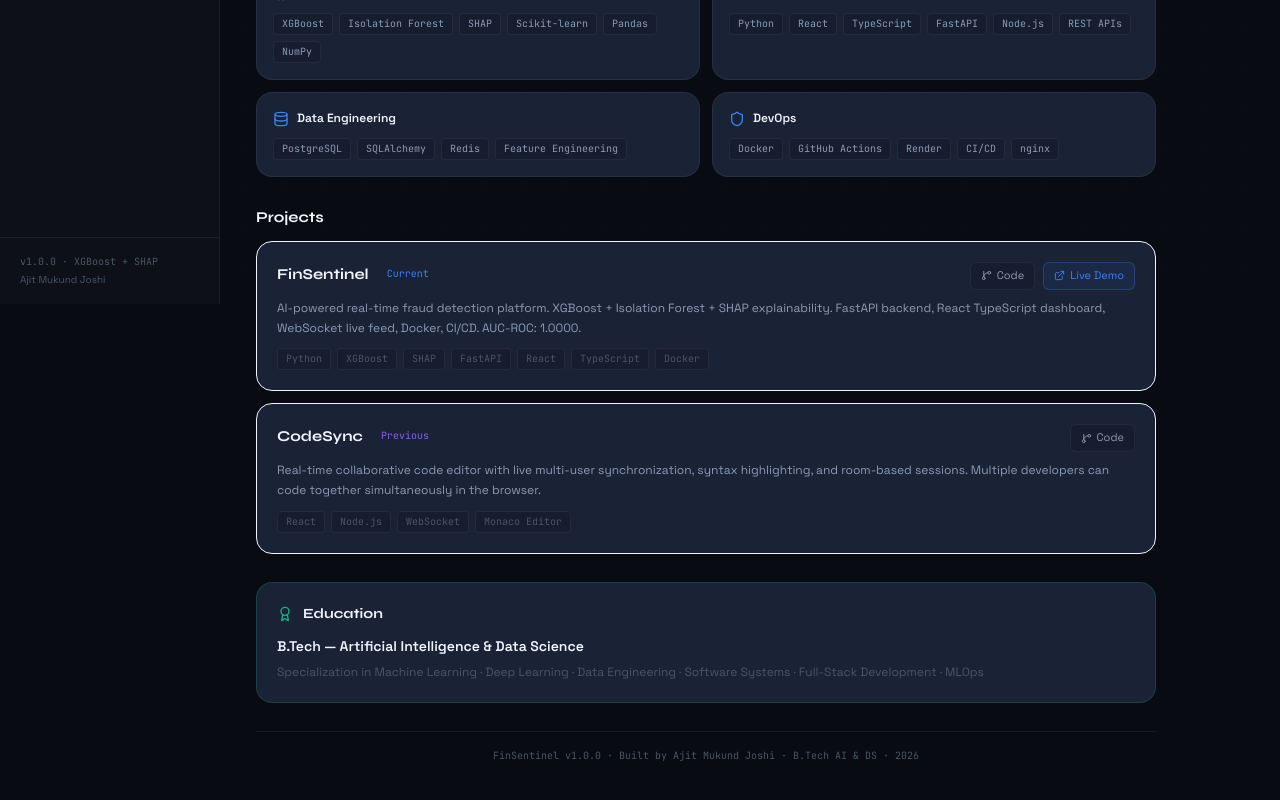
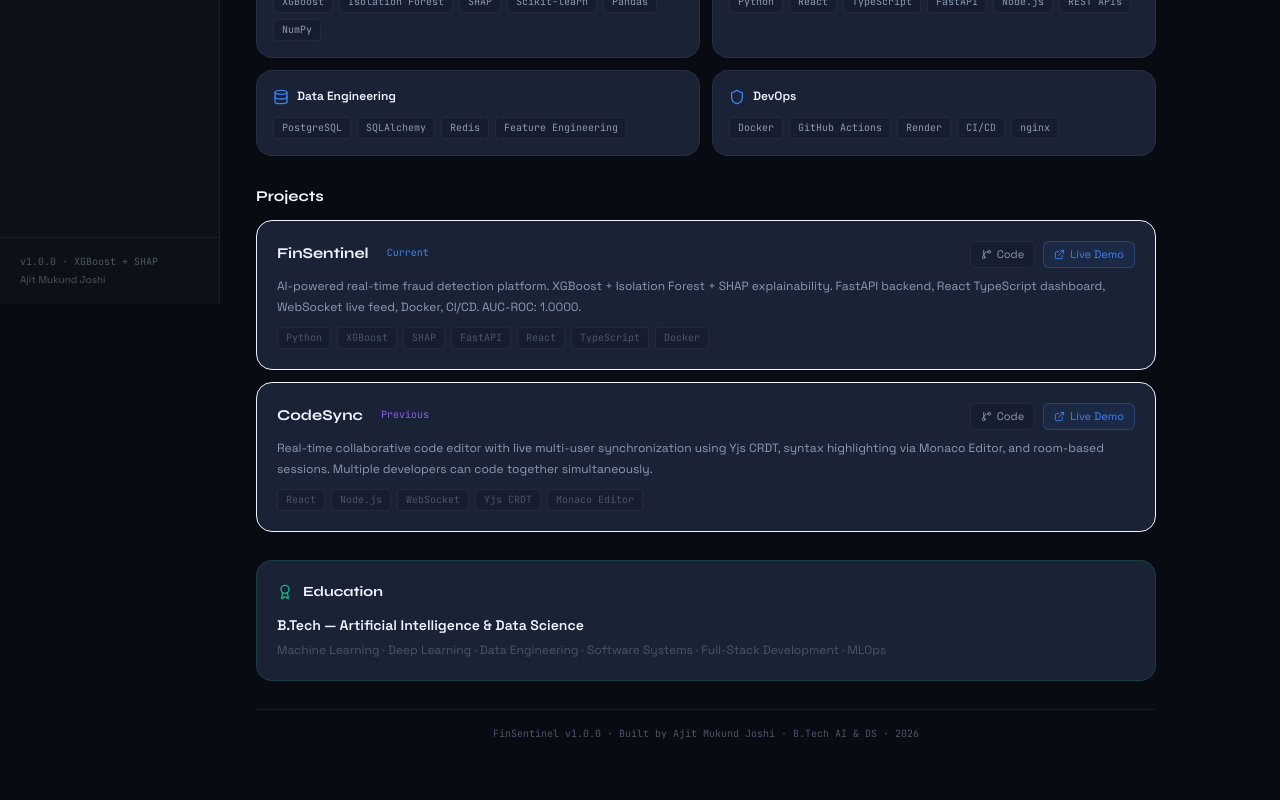
Before and after one commit to Ajitjoshi07/finsentinel, a React (Create React App) app in the folder frontend/: page /about in a window 1280 px wide. Shown: the part 496-1296 px from the top of the page. Built offline with nearby package versions, Linux system fonts and the light colour scheme; no server answers.

Commit message:
fix: PostgreSQL charts, Stop button, CodeSync live link, detailed README

```diff
--- a/frontend/src/pages/About.tsx
+++ b/frontend/src/pages/About.tsx
@@ -3,30 +3,28 @@ import { ExternalLink, GitBranch, Brain, Code2, Database, Shield, Award } from '
 
 export default function About() {
   const skills = [
-    { icon: <Brain size={16}/>, label: 'AI / Machine Learning', items: ['XGBoost', 'Isolation Forest', 'SHAP', 'Scikit-learn', 'Pandas', 'NumPy'] },
-    { icon: <Code2 size={16}/>, label: 'Software Development', items: ['Python', 'React', 'TypeScript', 'FastAPI', 'Node.js', 'REST APIs'] },
-    { icon: <Database size={16}/>, label: 'Data Engineering', items: ['PostgreSQL', 'SQLAlchemy', 'Redis', 'Feature Engineering'] },
-    { icon: <Shield size={16}/>, label: 'DevOps', items: ['Docker', 'GitHub Actions', 'Render', 'CI/CD', 'nginx'] },
+    { icon: <Brain size={16}/>, label: 'AI / Machine Learning', items: ['XGBoost','Isolation Forest','SHAP','Scikit-learn','Pandas','NumPy'] },
+    { icon: <Code2 size={16}/>, label: 'Software Development', items: ['Python','React','TypeScript','FastAPI','Node.js','REST APIs'] },
+    { icon: <Database size={16}/>, label: 'Data Engineering', items: ['PostgreSQL','SQLAlchemy','Redis','Feature Engineering'] },
+    { icon: <Shield size={16}/>, label: 'DevOps', items: ['Docker','GitHub Actions','Render','CI/CD','nginx'] },
   ];
 
   const projects = [
     {
       name: 'FinSentinel',
       desc: 'AI-powered real-time fraud detection platform. XGBoost + Isolation Forest + SHAP explainability. FastAPI backend, React TypeScript dashboard, WebSocket live feed, Docker, CI/CD. AUC-ROC: 1.0000.',
-      tech: ['Python', 'XGBoost', 'SHAP', 'FastAPI', 'React', 'TypeScript', 'Docker'],
+      tech: ['Python','XGBoost','SHAP','FastAPI','React','TypeScript','Docker'],
       github: 'https://github.com/Ajitjoshi07/finsentinel',
       demo: 'https://finsentinel-ui.onrender.com',
-      badge: 'Current',
-      badgeColor: 'var(--accent-primary)',
+      badge: 'Current', badgeColor: 'var(--accent-primary)',
     },
     {
       name: 'CodeSync',
-      desc: 'Real-time collaborative code editor with live multi-user synchronization, syntax highlighting, and room-based sessions. Multiple developers can code together simultaneously in the browser.',
-      tech: ['React', 'Node.js', 'WebSocket', 'Monaco Editor'],
-      github: 'https://github.com/Ajitjoshi07/codesync',
-      demo: null,
-      badge: 'Previous',
-      badgeColor: 'var(--accent-violet)',
+      desc: 'Real-time collaborative code editor with live multi-user synchronization using Yjs CRDT, syntax highlighting via Monaco Editor, and room-based sessions. Multiple developers can code together simultaneously.',
+      tech: ['React','Node.js','WebSocket','Yjs CRDT','Monaco Editor'],
+      github: 'https://github.com/Ajitjoshi07/Ajitjoshi-codesync',
+      demo: 'https://ajitjoshi-codesync.onrender.com/',
+      badge: 'Previous', badgeColor: 'var(--accent-violet)',
     },
   ];
 
@@ -40,20 +38,15 @@ export default function About() {
       {/* Hero */}
       <div className="card" style={{ padding: 28, borderColor: 'rgba(59,130,246,0.2)' }}>
         <div style={{ display: 'flex', gap: 24, alignItems: 'flex-start', flexWrap: 'wrap' }}>
-          <div style={{
-            width: 80, height: 80, borderRadius: '50%',
-            background: 'linear-gradient(135deg, #3b82f6, #8b5cf6)',
-            display: 'flex', alignItems: 'center', justifyContent: 'center',
-            fontSize: 28, fontFamily: 'var(--font-display)', fontWeight: 800, color: '#fff', flexShrink: 0,
-          }}>AJ</div>
+          <div style={{ width: 80, height: 80, borderRadius: '50%', background: 'linear-gradient(135deg, #3b82f6, #8b5cf6)', display: 'flex', alignItems: 'center', justifyContent: 'center', fontSize: 28, fontFamily: 'var(--font-display)', fontWeight: 800, color: '#fff', flexShrink: 0 }}>AJ</div>
           <div style={{ flex: 1 }}>
             <div style={{ fontFamily: 'var(--font-display)', fontSize: 22, fontWeight: 800, marginBottom: 2 }}>Ajit Mukund Joshi</div>
             <div style={{ fontSize: 13, color: 'var(--accent-primary)', fontWeight: 600, marginBottom: 8 }}>AI Engineer & Software Developer</div>
             <div style={{ fontSize: 12, color: 'var(--text-secondary)', lineHeight: 1.8, marginBottom: 14 }}>
-              B.Tech in Artificial Intelligence & Data Science. Expert in end-to-end ML pipelines, full-stack development, and building production-grade AI systems. Passionate about fintech engineering and building systems that matter at scale — not just models, but the complete platform around them.
+              B.Tech in Artificial Intelligence & Data Science. Expert in end-to-end ML pipelines, full-stack development, and building production-grade AI systems. Passionate about fintech engineering and building systems that matter at scale.
             </div>
             <div style={{ display: 'flex', gap: 8, flexWrap: 'wrap', marginBottom: 14 }}>
-              {['B.Tech AI & DS', 'AI Engineer', 'Software Developer', 'Full-Stack', 'MLOps', 'Fintech'].map(b => (
+              {['B.Tech AI & DS','AI Engineer','Software Developer','Full-Stack','MLOps','Fintech'].map(b => (
                 <span key={b} style={{ fontSize: 10, padding: '3px 10px', borderRadius: 99, background: 'rgba(59,130,246,0.1)', color: 'var(--accent-primary)', border: '1px solid rgba(59,130,246,0.2)', fontFamily: 'var(--font-mono)' }}>{b}</span>
               ))}
             </div>
@@ -61,7 +54,7 @@ export default function About() {
               <a href="https://github.com/Ajitjoshi07" target="_blank" rel="noopener noreferrer" style={{ display: 'flex', alignItems: 'center', gap: 6, padding: '6px 14px', borderRadius: 8, background: 'var(--bg-elevated)', border: '1px solid var(--border)', color: 'var(--text-primary)', fontSize: 12, textDecoration: 'none' }}>
                 <GitBranch size={13}/> GitHub
               </a>
-              <a href="https://www.linkedin.com/in/ajit-joshi-ai-engineer" target="_blank" rel="noopener noreferrer" style={{ display: 'flex', alignItems: 'center', gap: 6, padding: '6px 14px', borderRadius: 8, background: 'rgba(10,102,194,0.1)', border: '1px solid rgba(10,102,194,0.3)', color: '#4a9edd', fontSize: 12, textDecoration: 'none' }}>
+              <a href="https://www.linkedin.com/in/ajit-joshi-ai-engineer?utm_source=share&utm_campaign=share_via&utm_content=profile&utm_medium=android_app" target="_blank" rel="noopener noreferrer" style={{ display: 'flex', alignItems: 'center', gap: 6, padding: '6px 14px', borderRadius: 8, background: 'rgba(10,102,194,0.1)', border: '1px solid rgba(10,102,194,0.3)', color: '#4a9edd', fontSize: 12, textDecoration: 'none' }}>
                 <ExternalLink size={13}/> LinkedIn
               </a>
               <a href="https://leetcode.com/u/ajit_joshi_/" target="_blank" rel="noopener noreferrer" style={{ display: 'flex', alignItems: 'center', gap: 6, padding: '6px 14px', borderRadius: 8, background: 'rgba(245,158,11,0.1)', border: '1px solid rgba(245,158,11,0.3)', color: 'var(--accent-amber)', fontSize: 12, textDecoration: 'none' }}>
@@ -105,7 +98,7 @@ export default function About() {
                 </div>
                 <div style={{ display: 'flex', gap: 8 }}>
                   <a href={proj.github} target="_blank" rel="noopener noreferrer" style={{ display: 'flex', alignItems: 'center', gap: 5, fontSize: 11, color: 'var(--text-secondary)', textDecoration: 'none', padding: '4px 10px', borderRadius: 6, border: '1px solid var(--border)', background: 'var(--bg-elevated)' }}><GitBranch size={11}/> Code</a>
-                  {proj.demo && <a href={proj.demo} target="_blank" rel="noopener noreferrer" style={{ display: 'flex', alignItems: 'center', gap: 5, fontSize: 11, color: 'var(--accent-primary)', textDecoration: 'none', padding: '4px 10px', borderRadius: 6, border: '1px solid rgba(59,130,246,0.3)', background: 'rgba(59,130,246,0.08)' }}><ExternalLink size={11}/> Live Demo</a>}
+                  <a href={proj.demo} target="_blank" rel="noopener noreferrer" style={{ display: 'flex', alignItems: 'center', gap: 5, fontSize: 11, color: 'var(--accent-primary)', textDecoration: 'none', padding: '4px 10px', borderRadius: 6, border: '1px solid rgba(59,130,246,0.3)', background: 'rgba(59,130,246,0.08)' }}><ExternalLink size={11}/> Live Demo</a>
                 </div>
               </div>
               <p style={{ fontSize: 12, color: 'var(--text-secondary)', lineHeight: 1.7, marginBottom: 10 }}>{proj.desc}</p>
@@ -126,15 +119,11 @@ export default function About() {
           <span style={{ fontFamily: 'var(--font-display)', fontSize: 14, fontWeight: 700 }}>Education</span>
         </div>
         <div style={{ fontSize: 14, fontWeight: 600, marginBottom: 4 }}>B.Tech — Artificial Intelligence & Data Science</div>
-        <div style={{ fontSize: 12, color: 'var(--text-muted)', lineHeight: 1.7 }}>
-          Specialization in Machine Learning · Deep Learning · Data Engineering · Software Systems · Full-Stack Development · MLOps
-        </div>
+        <div style={{ fontSize: 12, color: 'var(--text-muted)', lineHeight: 1.7 }}>Machine Learning · Deep Learning · Data Engineering · Software Systems · Full-Stack Development · MLOps</div>
       </div>
 
       <div style={{ textAlign: 'center', padding: '16px 0', borderTop: '1px solid var(--border)' }}>
-        <div style={{ fontSize: 10, color: 'var(--text-muted)', fontFamily: 'var(--font-mono)' }}>
-          FinSentinel v1.0.0 · Built by Ajit Mukund Joshi · B.Tech AI & DS · 2026
-        </div>
+        <div style={{ fontSize: 10, color: 'var(--text-muted)', fontFamily: 'var(--font-mono)' }}>FinSentinel v1.0.0 · Built by Ajit Mukund Joshi · B.Tech AI & DS · 2026</div>
       </div>
     </div>
   );
--- a/frontend/src/pages/Simulator.tsx
+++ b/frontend/src/pages/Simulator.tsx
@@ -1,43 +1,15 @@
-import React, { useState } from 'react';
-import { Zap, AlertTriangle, Activity, TrendingUp, Play } from 'lucide-react';
+import React, { useState, useRef } from 'react';
+import { Zap, AlertTriangle, Activity, TrendingUp, Play, Square, RefreshCw } from 'lucide-react';
 import { simulate } from '../api/client';
 import { useStore } from '../store';
 import { RiskBadge, Amount, SectionHeader } from '../components/ui';
 import toast from 'react-hot-toast';
 
 const SCENARIOS = [
-  {
-    id: 'random',
-    label: 'Mixed Reality',
-    desc: '85% normal, 15% suspicious — mirrors real-world distribution',
-    icon: <Activity size={22} />,
-    color: 'var(--accent-primary)',
-    tag: 'Balanced',
-  },
-  {
-    id: 'high_fraud',
-    label: 'Fraud Storm',
-    desc: 'High-velocity cross-border micro-transactions and large anomalous amounts',
-    icon: <AlertTriangle size={22} />,
-    color: 'var(--critical)',
-    tag: 'Stress test',
-  },
-  {
-    id: 'normal',
-    label: 'Clean Traffic',
-    desc: 'Low-risk domestic transactions typical of a trusted cardholder',
-    icon: <TrendingUp size={22} />,
-    color: 'var(--accent-emerald)',
-    tag: 'Baseline',
-  },
-  {
-    id: 'burst',
-    label: 'Velocity Burst',
-    desc: 'Card testing pattern — many transactions in rapid succession',
-    icon: <Zap size={22} />,
-    color: 'var(--medium)',
-    tag: 'Anomaly',
-  },
+  { id: 'random', label: 'Mixed Reality', desc: '85% normal, 15% suspicious — mirrors real-world distribution', icon: <Activity size={22}/>, color: 'var(--accent-primary)', tag: 'Balanced' },
+  { id: 'high_fraud', label: 'Fraud Storm', desc: 'High-velocity cross-border micro-transactions and large anomalous amounts', icon: <AlertTriangle size={22}/>, color: 'var(--critical)', tag: 'Stress test' },
+  { id: 'normal', label: 'Clean Traffic', desc: 'Low-risk domestic transactions typical of a trusted cardholder', icon: <TrendingUp size={22}/>, color: 'var(--accent-emerald)', tag: 'Baseline' },
+  { id: 'burst', label: 'Velocity Burst', desc: 'Card testing pattern — many transactions in rapid succession', icon: <Zap size={22}/>, color: 'var(--medium)', tag: 'Anomaly' },
 ];
 
 export default function Simulator() {
@@ -46,7 +18,7 @@ export default function Simulator() {
   const [count, setCount] = useState(10);
   const [results, setResults] = useState<any[]>([]);
   const [autoMode, setAutoMode] = useState(false);
-  const [autoInterval, setAutoInterval] = useState<NodeJS.Timer | null>(null);
+  const autoRef = useRef<NodeJS.Timer | null>(null);
 
   const run = async (sc = scenario, ct = count) => {
     setSimRunning(true);
@@ -63,19 +35,20 @@ export default function Simulator() {
     }
   };
 
-  const toggleAuto = () => {
-    if (autoMode) {
-      if (autoInterval) clearInterval(autoInterval);
-      setAutoInterval(null);
+  const startAuto = () => {
+    setAutoMode(true);
+    toast('Auto-simulation started — 3 txns every 2s', { icon: '▶' });
+    autoRef.current = setInterval(() => run('random', 3), 2000);
+  };
+
+  const stopAuto = () => {
+    if (autoRef.current) clearInterval(autoRef.current);
+    autoRef.current = null;
     setAutoMode(false);
     toast('Auto-simulation stopped', { icon: '⏹' });
-    } else {
-      setAutoMode(true);
-      toast('Auto-simulation started — 3 txns every 2s', { icon: '▶' });
-      const id = setInterval(() => run('random', 3), 2000);
-      setAutoInterval(id);
-    }
   };
+
+  const clearResults = () => { setResults([]); toast('Results cleared'); };
 
   const sc = SCENARIOS.find(s => s.id === scenario)!;
   const criticalCount = results.filter(r => r.risk_level === 'CRITICAL').length;
@@ -86,9 +59,7 @@ export default function Simulator() {
     <div style={{ display: 'flex', flexDirection: 'column', gap: 24 }}>
       <div>
         <h1 style={{ fontSize: 26, letterSpacing: '-0.03em', marginBottom: 4 }}>Transaction Simulator</h1>
-        <div style={{ fontSize: 12, color: 'var(--text-muted)' }}>
-          Generate synthetic transactions to populate the dashboard and test the fraud engine
-        </div>
+        <div style={{ fontSize: 12, color: 'var(--text-muted)' }}>Generate synthetic transactions to populate the dashboard and test the fraud engine</div>
       </div>
 
       {/* Scenario picker */}
@@ -96,29 +67,17 @@ export default function Simulator() {
         <SectionHeader title="Choose Scenario" sub="Each scenario generates different transaction patterns" />
         <div style={{ display: 'grid', gridTemplateColumns: 'repeat(2, 1fr)', gap: 12 }}>
           {SCENARIOS.map(s => (
-            <button
-              key={s.id}
-              onClick={() => setScenario(s.id)}
-              style={{
+            <button key={s.id} onClick={() => setScenario(s.id)} style={{
               background: scenario === s.id ? s.color + '12' : 'var(--bg-card)',
               border: `1px solid ${scenario === s.id ? s.color + '44' : 'var(--border)'}`,
-                borderRadius: 'var(--radius-lg)',
-                padding: 18,
-                textAlign: 'left',
-                cursor: 'pointer',
-                transition: 'all 0.15s',
-                outline: 'none',
-              }}
-            >
+              borderRadius: 'var(--radius-lg)', padding: 18,
+              textAlign: 'left', cursor: 'pointer', transition: 'all 0.15s', outline: 'none',
+            }}>
               <div style={{ display: 'flex', justifyContent: 'space-between', alignItems: 'flex-start', marginBottom: 10 }}>
                 <div style={{ color: scenario === s.id ? s.color : 'var(--text-muted)' }}>{s.icon}</div>
-                <span style={{ fontSize: 10, fontFamily: 'var(--font-mono)', color: s.color, background: s.color + '15', padding: '2px 8px', borderRadius: 99 }}>
-                  {s.tag}
-                </span>
+                <span style={{ fontSize: 10, fontFamily: 'var(--font-mono)', color: s.color, background: s.color + '15', padding: '2px 8px', borderRadius: 99 }}>{s.tag}</span>
               </div>
-              <div style={{ fontWeight: 700, fontSize: 14, color: scenario === s.id ? s.color : 'var(--text-primary)', marginBottom: 4, fontFamily: 'var(--font-display)' }}>
-                {s.label}
-              </div>
+              <div style={{ fontWeight: 700, fontSize: 14, color: scenario === s.id ? s.color : 'var(--text-primary)', marginBottom: 4, fontFamily: 'var(--font-display)' }}>{s.label}</div>
               <div style={{ fontSize: 11, color: 'var(--text-muted)', lineHeight: 1.6 }}>{s.desc}</div>
             </button>
           ))}
@@ -129,54 +88,52 @@ export default function Simulator() {
       <div className="card">
         <div style={{ display: 'flex', gap: 16, alignItems: 'center', flexWrap: 'wrap' }}>
           <div>
-            <label style={{ fontSize: 11, color: 'var(--text-muted)', fontFamily: 'var(--font-mono)', display: 'block', marginBottom: 6 }}>
-              TRANSACTION COUNT
-            </label>
+            <label style={{ fontSize: 11, color: 'var(--text-muted)', fontFamily: 'var(--font-mono)', display: 'block', marginBottom: 6 }}>TRANSACTION COUNT</label>
             <div style={{ display: 'flex', gap: 6 }}>
               {[1, 5, 10, 20].map(n => (
-                <button
-                  key={n}
-                  onClick={() => setCount(n)}
-                  className="btn"
-                  style={{
+                <button key={n} onClick={() => setCount(n)} className="btn" style={{
                   padding: '6px 14px', fontSize: 13, fontFamily: 'var(--font-mono)',
                   background: count === n ? 'var(--accent-primary)' : 'var(--bg-elevated)',
                   color: count === n ? '#fff' : 'var(--text-secondary)',
                   border: `1px solid ${count === n ? 'transparent' : 'var(--border)'}`,
-                  }}
-                >
-                  {n}
-                </button>
+                }}>{n}</button>
               ))}
             </div>
           </div>
 
-          <div style={{ marginLeft: 'auto', display: 'flex', gap: 10 }}>
-            <button
-              onClick={toggleAuto}
-              className="btn btn-ghost"
-              style={{
-                borderColor: autoMode ? 'var(--accent-emerald)' : undefined,
-                color: autoMode ? 'var(--accent-emerald)' : undefined,
-              }}
-            >
-              {autoMode ? '⏹ Stop Auto' : '▶ Auto Mode'}
+          <div style={{ marginLeft: 'auto', display: 'flex', gap: 10, alignItems: 'center' }}>
+            {results.length > 0 && (
+              <button onClick={clearResults} className="btn btn-ghost" style={{ fontSize: 11 }}>
+                <RefreshCw size={13}/> Clear
               </button>
-            <button
-              onClick={() => run()}
-              disabled={simRunning}
-              className="btn btn-primary"
-              style={{ minWidth: 160, justifyContent: 'center' }}
-            >
-              <Play size={14} />
+            )}
+            {!autoMode ? (
+              <button onClick={startAuto} className="btn btn-ghost" style={{ fontSize: 12 }}>
+                ▶ Auto Mode
+              </button>
+            ) : (
+              <button onClick={stopAuto} className="btn" style={{
+                fontSize: 12, background: 'var(--critical-bg)', color: 'var(--critical)',
+                border: '1px solid var(--critical-border)',
+              }}>
+                <Square size={12}/> Stop Auto
+              </button>
+            )}
+            <button onClick={() => run()} disabled={simRunning} className="btn btn-primary" style={{ minWidth: 160, justifyContent: 'center' }}>
+              <Play size={14}/>
               {simRunning ? 'Running...' : `Run — ${sc.label}`}
             </button>
           </div>
         </div>
 
         {autoMode && (
-          <div style={{ marginTop: 12, padding: '8px 12px', background: 'rgba(16,185,129,0.08)', border: '1px solid rgba(16,185,129,0.2)', borderRadius: 8, fontSize: 11, color: 'var(--accent-emerald)', display: 'flex', alignItems: 'center', gap: 8 }}>
-            <span className="live-dot" /> Auto-simulation active · generating 3 transactions every 2 seconds
+          <div style={{ marginTop: 12, padding: '10px 14px', background: 'rgba(244,63,94,0.08)', border: '1px solid rgba(244,63,94,0.25)', borderRadius: 8, fontSize: 12, color: 'var(--critical)', display: 'flex', alignItems: 'center', justifyContent: 'space-between' }}>
+            <div style={{ display: 'flex', alignItems: 'center', gap: 8 }}>
+              <span className="live-dot red"/> Auto-simulation active · generating 3 transactions every 2 seconds
+            </div>
+            <button onClick={stopAuto} className="btn" style={{ padding: '4px 12px', fontSize: 11, background: 'var(--critical-bg)', color: 'var(--critical)', border: '1px solid var(--critical-border)' }}>
+              <Square size={11}/> Stop
+            </button>
           </div>
         )}
       </div>
@@ -198,18 +155,16 @@ export default function Simulator() {
             ))}
           </div>
 
-          {/* Last batch table */}
           <div className="card" style={{ padding: 0, overflow: 'hidden' }}>
-            <div style={{ padding: '14px 18px', borderBottom: '1px solid var(--border)' }}>
+            <div style={{ padding: '14px 18px', borderBottom: '1px solid var(--border)', display: 'flex', justifyContent: 'space-between', alignItems: 'center' }}>
               <span style={{ fontFamily: 'var(--font-display)', fontWeight: 700, fontSize: 15 }}>Last Batch Results</span>
-              <span style={{ marginLeft: 10, fontSize: 11, color: 'var(--text-muted)' }}>Most recent {Math.min(results.length, 20)}</span>
+              <span style={{ fontSize: 11, color: 'var(--text-muted)' }}>Most recent {Math.min(results.length, 20)}</span>
             </div>
             <div style={{ maxHeight: 420, overflowY: 'auto' }}>
               {results.slice(0, 20).map((txn, i) => (
                 <div key={txn.id} className="animate-slide-up" style={{
                   display: 'grid', gridTemplateColumns: '1fr 80px 100px 90px 70px',
-                  gap: 12, padding: '10px 18px',
-                  borderBottom: '1px solid var(--border)',
+                  gap: 12, padding: '10px 18px', borderBottom: '1px solid var(--border)',
                   borderLeft: txn.risk_level === 'CRITICAL' ? '3px solid var(--critical)' : txn.risk_level === 'HIGH' ? '3px solid var(--high)' : '3px solid transparent',
                   animationDelay: `${i * 20}ms`,
                 }}>
@@ -218,8 +173,8 @@ export default function Simulator() {
                     <div style={{ fontSize: 10, color: 'var(--text-muted)' }}>{txn.merchant_category} · {txn.city}, {txn.country}</div>
                   </div>
                   <span style={{ alignSelf: 'center', fontSize: 11, fontFamily: 'var(--font-mono)', color: 'var(--text-secondary)' }}>••{txn.card_last4}</span>
-                  <span style={{ alignSelf: 'center', fontFamily: 'var(--font-mono)', fontWeight: 600, fontSize: 13 }}><Amount value={txn.amount} /></span>
-                  <div style={{ alignSelf: 'center' }}><RiskBadge level={txn.risk_level} /></div>
+                  <span style={{ alignSelf: 'center', fontFamily: 'var(--font-mono)', fontWeight: 600, fontSize: 13 }}><Amount value={txn.amount}/></span>
+                  <div style={{ alignSelf: 'center' }}><RiskBadge level={txn.risk_level}/></div>
                   <span style={{ alignSelf: 'center', fontSize: 11, fontFamily: 'var(--font-mono)', color: txn.is_flagged ? 'var(--high)' : 'var(--accent-emerald)' }}>
                     {txn.is_flagged ? '⚑ FLAGGED' : '✓ CLEAR'}
                   </span>
```
Also changed, not shown: 2 other files (tests, documents, lock files or other folders). Lines whose indentation alone changed are shown as unchanged.
